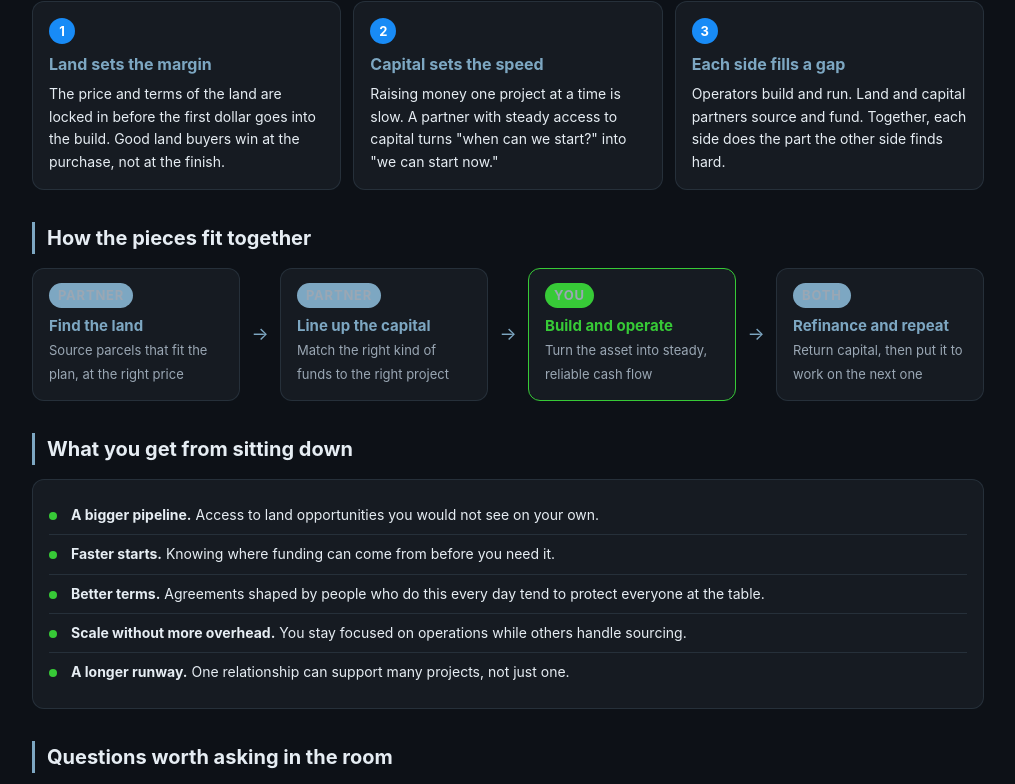
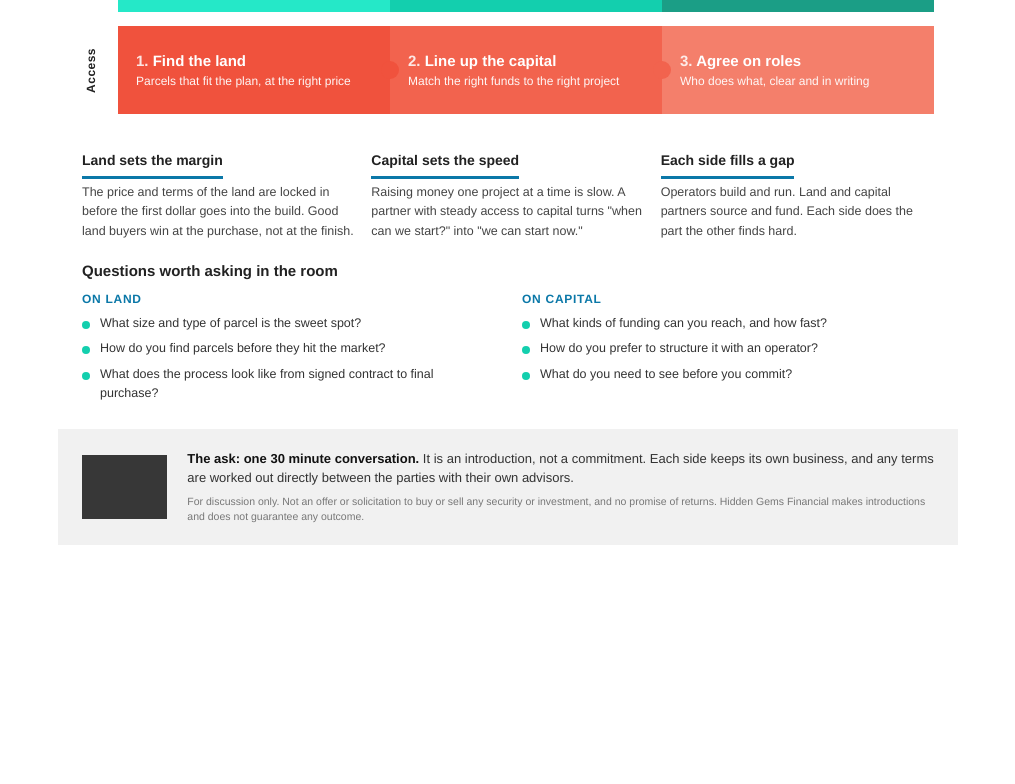
Before and after one commit to carrwaynem/hg-land-capital-partnership, a plain HTML site: page index.html in a window 1280 px wide. Shown: the part 337-1121 px from the top of the page, without its empty margins (132-1147 px from the left). After the commit the page ends 882 px from the top, so only its background shows below. Drawn offline with Linux system fonts and the light colour scheme; grey boxes are pictures that could not be loaded.

Commit message:
Update: Blueprint layout, white background
Co-Authored-By: Claude Sonnet 5.5 <noreply@anthropic.com>

```diff
--- a/index.html
+++ b/index.html
@@ -3,152 +3,153 @@
 <head>
 <meta charset="utf-8">
 <meta name="viewport" content="width=device-width, initial-scale=1">
-<title>Land and Capital: Why This Conversation Matters | Hidden Gems Financial</title>
-<meta name="description" content="Why an operator should sit down with a land and capital partner before the next project, not after.">
+<title>Land and Capital Blueprint | Hidden Gems Financial</title>
+<meta name="description" content="A step by step view of why an operator should sit down with a land and capital partner before the next project.">
 <meta property="og:type" content="website">
-<meta property="og:title" content="Land and Capital: Why This Conversation Matters">
-<meta property="og:description" content="Why an operator should sit down with a land and capital partner before the next project, not after.">
+<meta property="og:title" content="The Land and Capital Blueprint">
+<meta property="og:description" content="A step by step view of why an operator should sit down with a land and capital partner before the next project.">
 <meta property="og:image" content="https://assets.cdn.filesafe.space/VAzLM9UQAimhEsqIbaoE/media/64d12ed29b131f4bfb22d4f1.png">
 <style>
-:root{--primary:#7DA7C2;--cta:#188bf6;--accent:#37ca37;--dark:#0d1117;--card:#161b22;--line:rgba(125,167,194,.15);--text:#e6edf3;--muted:#9aa7b4}
+:root{--ink:#2b2b2b;--muted:#666;--grey:#f1f1f1;
+--c1:#f0523d;--c2:#f2634e;--c3:#f47f6b;
+--t1:#25e8c8;--t2:#13cfae;--t3:#1b9e86;
+--b1:#0b4a6f;--b2:#0a5c8a;--b3:#0b78a8}
 *{box-sizing:border-box;margin:0;padding:0}
-body{background:var(--dark);color:var(--text);font-family:-apple-system,BlinkMacSystemFont,'Segoe UI',system-ui,sans-serif;font-size:15px;line-height:1.6;-webkit-text-size-adjust:100%}
-.wrap{max-width:1000px;margin:0 auto;padding:20px 16px 48px}
-header{display:flex;flex-direction:column;gap:14px;padding-bottom:20px;border-bottom:1px solid var(--line);margin-bottom:24px}
-header img{height:48px;width:auto;align-self:flex-start}
-h1{font-size:26px;line-height:1.2;font-weight:700;letter-spacing:-.01em}
-h1 span{color:var(--primary)}
-.sub{color:var(--muted);font-size:14px}
-h2{font-size:20px;font-weight:700;margin:32px 0 14px;padding-left:12px;border-left:3px solid var(--primary)}
-.lead{background:var(--card);border:1px solid var(--cta);border-radius:12px;padding:18px;font-size:16px}
-.lead strong{color:var(--primary)}
-.grid{display:grid;grid-template-columns:1fr;gap:12px}
-.card{background:var(--card);border:1px solid var(--line);border-radius:12px;padding:16px}
-.card h3{font-size:16px;margin-bottom:6px;color:var(--primary)}
-.card p{font-size:14px;color:var(--text)}
-.num{display:inline-block;width:26px;height:26px;line-height:26px;text-align:center;border-radius:50%;background:var(--cta);color:#fff;font-weight:700;font-size:13px;margin-bottom:8px}
-.flow{display:grid;grid-template-columns:1fr;gap:0}
-.step{background:var(--card);border:1px solid var(--line);border-radius:12px;padding:14px 16px}
-.step b{display:block;color:var(--primary);font-size:15px}
-.step span{font-size:13px;color:var(--muted)}
-.step.you{border-color:var(--accent)}
-.step.you b{color:var(--accent)}
-.arrow{height:22px;display:flex;align-items:center;justify-content:center;color:var(--primary);font-size:18px}
-.arrow::before{content:"\2193"}
-.tag{display:inline-block;font-size:11px;font-weight:700;letter-spacing:.06em;text-transform:uppercase;color:var(--dark);background:var(--primary);border-radius:20px;padding:2px 9px;margin-bottom:6px}
-.tag.you{background:var(--accent)}
-ul{list-style:none}
-li{position:relative;padding:8px 0 8px 22px;border-bottom:1px solid var(--line);font-size:14px}
-li:last-child{border-bottom:0}
-li::before{content:"";position:absolute;left:0;top:16px;width:8px;height:8px;border-radius:50%;background:var(--accent)}
-.cta{margin-top:32px;background:var(--card);border:1px solid var(--cta);border-radius:12px;padding:20px;text-align:center}
-.cta h3{font-size:18px;margin-bottom:6px}
-.cta p{color:var(--muted);font-size:14px}
-.fine{margin-top:24px;font-size:11.5px;color:var(--muted);line-height:1.5}
+html,body{-webkit-print-color-adjust:exact;print-color-adjust:exact}
+body{background:#fff;color:var(--ink);font-family:"Poppins","Helvetica Neue",Arial,system-ui,sans-serif;font-size:14px;line-height:1.55;-webkit-text-size-adjust:100%}
+.page{max-width:900px;margin:0 auto}
+.top{padding:28px 16px 8px;text-align:center}
+h1{font-size:30px;line-height:1.15;font-weight:800;color:#222;letter-spacing:-.01em}
+.sub{max-width:640px;margin:10px auto 0;color:var(--muted);font-size:14px}
+
+/* puzzle path */
+.path{padding:20px 16px 8px}
+.tier{display:grid;grid-template-columns:28px 1fr;gap:8px;margin-bottom:10px}
+.lab{writing-mode:vertical-rl;transform:rotate(180deg);font-weight:700;font-size:12px;letter-spacing:.04em;color:#222;text-align:center;align-self:center}
+.row{display:grid;grid-template-columns:1fr;gap:6px}
+.tile{position:relative;color:#fff;padding:14px 16px;border-radius:4px;min-height:72px;display:flex;flex-direction:column;justify-content:center}
+.tile b{font-size:15px;font-weight:700;line-height:1.25}
+.tile span{font-size:12px;opacity:.95;margin-top:2px;line-height:1.35}
+.tile i{font-style:normal;font-weight:800;opacity:.85}
+.red .tile:nth-child(1){background:var(--c1)}.red .tile:nth-child(2){background:var(--c2)}.red .tile:nth-child(3){background:var(--c3)}
+.teal .tile:nth-child(1){background:var(--t1);color:#064d42}.teal .tile:nth-child(2){background:var(--t2)}.teal .tile:nth-child(3){background:var(--t3)}
+.blue .tile:nth-child(1){background:var(--b1)}.blue .tile:nth-child(2){background:var(--b2)}.blue .tile:nth-child(3){background:var(--b3)}
+.ends{display:none}
+
+/* why + questions */
+.cols{display:grid;grid-template-columns:1fr;gap:16px;padding:14px 16px}
+.col h3{font-size:14px;font-weight:800;color:#222;margin-bottom:4px;padding-bottom:4px;border-bottom:3px solid var(--b3);display:inline-block}
+.col p{font-size:12.5px;color:#444}
+.q{padding:4px 16px 18px}
+.q h2{font-size:15px;font-weight:800;margin-bottom:8px;color:#222}
+.qg{display:grid;grid-template-columns:1fr;gap:8px 28px}
+.qg ul{list-style:none}
+.qg li{position:relative;padding:3px 0 3px 18px;font-size:12.5px;color:#333}
+.qg li::before{content:"";position:absolute;left:0;top:10px;width:8px;height:8px;border-radius:50%;background:var(--t2)}
+.qg h4{font-size:12px;letter-spacing:.06em;text-transform:uppercase;color:var(--b3);margin-bottom:2px}
+
+/* footer bar */
+.foot{background:var(--grey);padding:18px 16px;display:flex;flex-direction:column;gap:12px;align-items:flex-start}
+.foot img{height:56px;width:auto;filter:grayscale(1) brightness(.35)}
+.foot p{font-size:13px;color:#333;line-height:1.5}
+.foot p b{color:#111}
+.fine{font-size:10.5px!important;color:#777!important;margin-top:6px}
+
 @media(min-width:720px){
- .wrap{padding:36px 24px 64px}
- header{flex-direction:row;align-items:center;justify-content:space-between}
- header img{height:64px}
- h1{font-size:32px;text-align:right}
- .grid.three{grid-template-columns:repeat(3,1fr)}
- .grid.two{grid-template-columns:repeat(2,1fr)}
- .flow{grid-template-columns:1fr 40px 1fr 40px 1fr 40px 1fr}
- .arrow::before{content:"\2192"}
- .arrow{height:auto}
+ h1{font-size:40px}
+ .path{padding:24px 24px 8px}
+ .row{grid-template-columns:repeat(3,1fr);gap:0}
+ .tile{border-radius:0;padding:16px 18px;min-height:88px}
+ .tile::after{content:"";position:absolute;top:50%;right:-9px;width:18px;height:18px;margin-top:-9px;border-radius:50%;background:inherit;z-index:2}
+ .tile:last-child::after{display:none}
+ .teal .tile::after{right:auto;left:-9px}
+ .teal .tile:first-child::after{display:none}
+ .teal .tile:last-child::after{display:block;left:-9px}
+ .teal .tile:nth-child(2)::after{display:block}
+ .tier{margin-bottom:14px}
+ .cols{grid-template-columns:repeat(3,1fr);padding:14px 24px}
+ .q{padding:4px 24px 22px}
+ .qg{grid-template-columns:1fr 1fr}
+ .foot{flex-direction:row;align-items:center;padding:20px 24px;gap:20px}
+ .foot img{height:64px}
+}
+
+@media print{
+ @page{size:8.5in 11in;margin:0}
+ .page{max-width:none;zoom:1}
+ .tile{min-height:112px}
+ .tile b{font-size:17px}
+ .tile span{font-size:13px}
+ .tier{margin-bottom:18px}
+ .top{padding-top:44px}
+ .cols{padding-top:22px}
+ .col p,.qg li{font-size:13.5px}
+ .foot{padding:26px 24px}
 }
 </style>
 </head>
 <body>
-<div class="wrap">
+<div class="page">
 
-<header>
- <img src="https://assets.cdn.filesafe.space/VAzLM9UQAimhEsqIbaoE/media/64d12ed29b131f4bfb22d4f1.png" alt="Hidden Gems Financial">
- <div>
-  <h1>Get Land and Capital <span>in the Room First</span></h1>
-  <p class="sub" style="text-align:inherit">A perspective on why this conversation comes before the next project</p>
- </div>
-</header>
-
-<div class="lead">
- <strong>The idea:</strong> You already know how to run a project well. What limits how big and how fast you grow is rarely skill. It is two things: <strong>access to the right land</strong> and <strong>access to the right capital</strong>. One conversation with someone who lives on that side of the table can change the order you build in.
+<div class="top">
+ <h1>The Land and Capital Blueprint</h1>
+ <p class="sub">Your projects are limited by access to the right land and the right capital, not by your skill. Here is the path from where you are to where you can scale, and why one conversation comes first.</p>
 </div>
 
-<h2>Why this conversation matters</h2>
-<div class="grid three">
- <div class="card">
-  <div class="num">1</div>
-  <h3>Land sets the margin</h3>
-  <p>The price and terms of the land are locked in before the first dollar goes into the build. Good land buyers win at the purchase, not at the finish.</p>
+<div class="path">
+ <div class="tier blue">
+  <div class="lab">Scale</div>
+  <div class="row">
+   <div class="tile"><b><i>7.</i> Stabilize</b><span>Steady, reliable cash flow</span></div>
+   <div class="tile"><b><i>8.</i> Refinance</b><span>Return capital to the table</span></div>
+   <div class="tile"><b><i>9.</i> Repeat</b><span>Put it to work on the next one</span></div>
+  </div>
  </div>
- <div class="card">
-  <div class="num">2</div>
-  <h3>Capital sets the speed</h3>
-  <p>Raising money one project at a time is slow. A partner with steady access to capital turns "when can we start?" into "we can start now."</p>
+ <div class="tier teal">
+  <div class="lab">Structure</div>
+  <div class="row">
+   <div class="tile"><b><i>6.</i> Build and operate</b><span>The operator's strength</span></div>
+   <div class="tile"><b><i>5.</i> Fund it</b><span>Capital in place before the build</span></div>
+   <div class="tile"><b><i>4.</i> Shape the terms</b><span>Agreements that protect both sides</span></div>
+  </div>
  </div>
- <div class="card">
-  <div class="num">3</div>
-  <h3>Each side fills a gap</h3>
-  <p>Operators build and run. Land and capital partners source and fund. Together, each side does the part the other side finds hard.</p>
+ <div class="tier red">
+  <div class="lab">Access</div>
+  <div class="row">
+   <div class="tile"><b><i>1.</i> Find the land</b><span>Parcels that fit the plan, at the right price</span></div>
+   <div class="tile"><b><i>2.</i> Line up the capital</b><span>Match the right funds to the right project</span></div>
+   <div class="tile"><b><i>3.</i> Agree on roles</b><span>Who does what, clear and in writing</span></div>
+  </div>
  </div>
 </div>
 
-<h2>How the pieces fit together</h2>
-<div class="flow">
- <div class="step"><span class="tag">Partner</span><b>Find the land</b><span>Source parcels that fit the plan, at the right price</span></div>
- <div class="arrow"></div>
- <div class="step"><span class="tag">Partner</span><b>Line up the capital</b><span>Match the right kind of funds to the right project</span></div>
- <div class="arrow"></div>
- <div class="step you"><span class="tag you">You</span><b>Build and operate</b><span>Turn the asset into steady, reliable cash flow</span></div>
- <div class="arrow"></div>
- <div class="step"><span class="tag">Both</span><b>Refinance and repeat</b><span>Return capital, then put it to work on the next one</span></div>
+<div class="cols">
+ <div class="col"><h3>Land sets the margin</h3><p>The price and terms of the land are locked in before the first dollar goes into the build. Good land buyers win at the purchase, not at the finish.</p></div>
+ <div class="col"><h3>Capital sets the speed</h3><p>Raising money one project at a time is slow. A partner with steady access to capital turns "when can we start?" into "we can start now."</p></div>
+ <div class="col"><h3>Each side fills a gap</h3><p>Operators build and run. Land and capital partners source and fund. Each side does the part the other finds hard.</p></div>
 </div>
 
-<h2>What you get from sitting down</h2>
-<div class="card">
- <ul>
-  <li><b>A bigger pipeline.</b> Access to land opportunities you would not see on your own.</li>
-  <li><b>Faster starts.</b> Knowing where funding can come from before you need it.</li>
-  <li><b>Better terms.</b> Agreements shaped by people who do this every day tend to protect everyone at the table.</li>
-  <li><b>Scale without more overhead.</b> You stay focused on operations while others handle sourcing.</li>
-  <li><b>A longer runway.</b> One relationship can support many projects, not just one.</li>
- </ul>
-</div>
-
-<h2>Questions worth asking in the room</h2>
-<div class="grid two">
- <div class="card">
-  <h3>On land</h3>
-  <ul>
+<div class="q">
+ <h2>Questions worth asking in the room</h2>
+ <div class="qg">
+  <div><h4>On land</h4><ul>
    <li>What size and type of parcel is the sweet spot?</li>
-   <li>How do you find and secure parcels before they hit the market?</li>
-   <li>What does your process look like from signed contract to final purchase?</li>
-  </ul>
- </div>
- <div class="card">
-  <h3>On capital</h3>
-  <ul>
+   <li>How do you find parcels before they hit the market?</li>
+   <li>What does the process look like from signed contract to final purchase?</li></ul></div>
+  <div><h4>On capital</h4><ul>
    <li>What kinds of funding can you reach, and how fast?</li>
    <li>How do you prefer to structure it with an operator?</li>
-   <li>What do you need to see before you commit?</li>
-  </ul>
+   <li>What do you need to see before you commit?</li></ul></div>
  </div>
 </div>
 
-<h2>What this is, and what it is not</h2>
-<div class="card">
- <ul>
-  <li>It is an <b>introduction and a conversation</b>. No one is committing to anything.</li>
-  <li>Each side keeps its own business and its own decisions.</li>
-  <li>Any terms are worked out directly between the parties, with their own advisors.</li>
- </ul>
+<div class="foot">
+ <img src="https://assets.cdn.filesafe.space/VAzLM9UQAimhEsqIbaoE/media/64d12ed29b131f4bfb22d4f1.png" alt="Hidden Gems Financial">
+ <div>
+  <p><b>The ask: one 30 minute conversation.</b> It is an introduction, not a commitment. Each side keeps its own business, and any terms are worked out directly between the parties with their own advisors.</p>
+  <p class="fine">For discussion only. Not an offer or solicitation to buy or sell any security or investment, and no promise of returns. Hidden Gems Financial makes introductions and does not guarantee any outcome.</p>
+ </div>
 </div>
-
-<div class="cta">
- <h3>The ask: one 30 minute conversation</h3>
- <p>Come with your goals and your timeline. Leave knowing whether there is a fit. If there is, you will know your next step. If not, you lost half an hour.</p>
-</div>
-
-<p class="fine">This document is for discussion only. It is not an offer or solicitation to buy or sell any security or investment, and it makes no promise of returns. Hidden Gems Financial makes introductions; it does not guarantee any outcome.</p>
 
 </div>
 </body>
```
